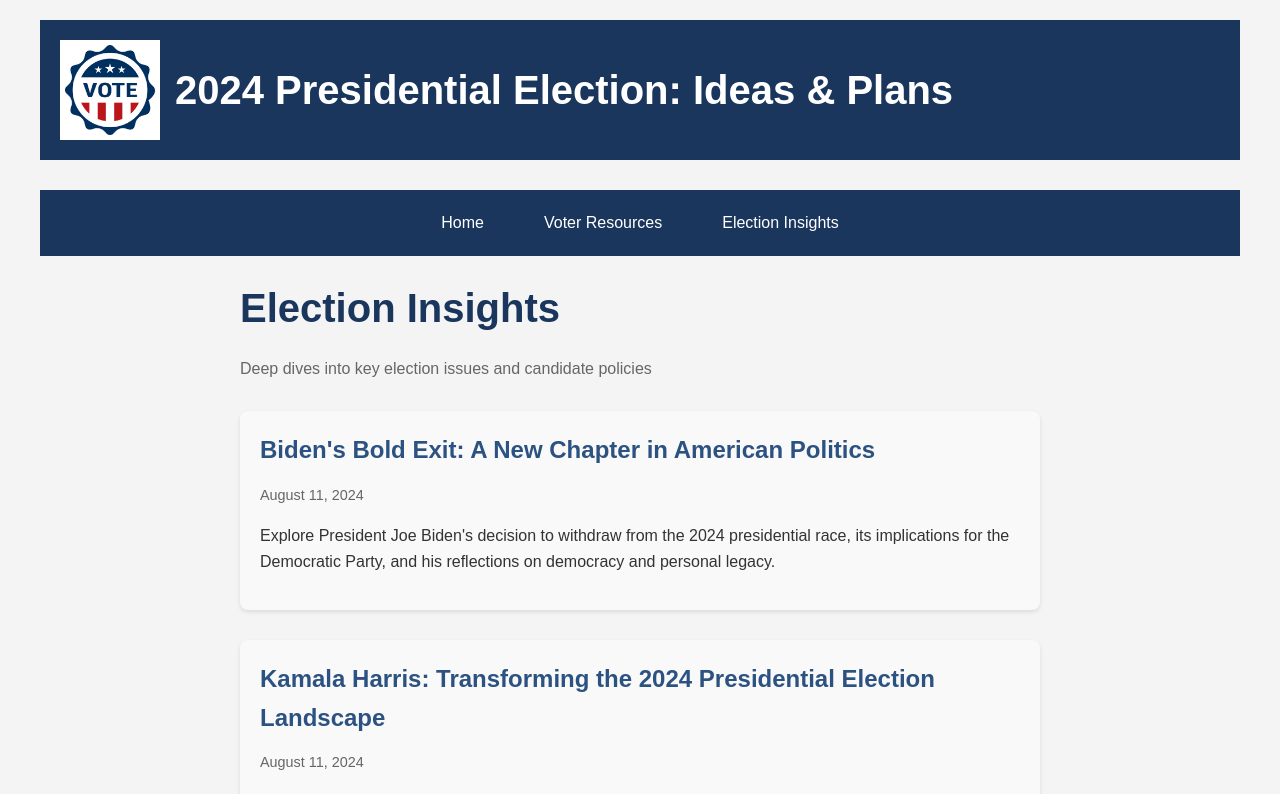
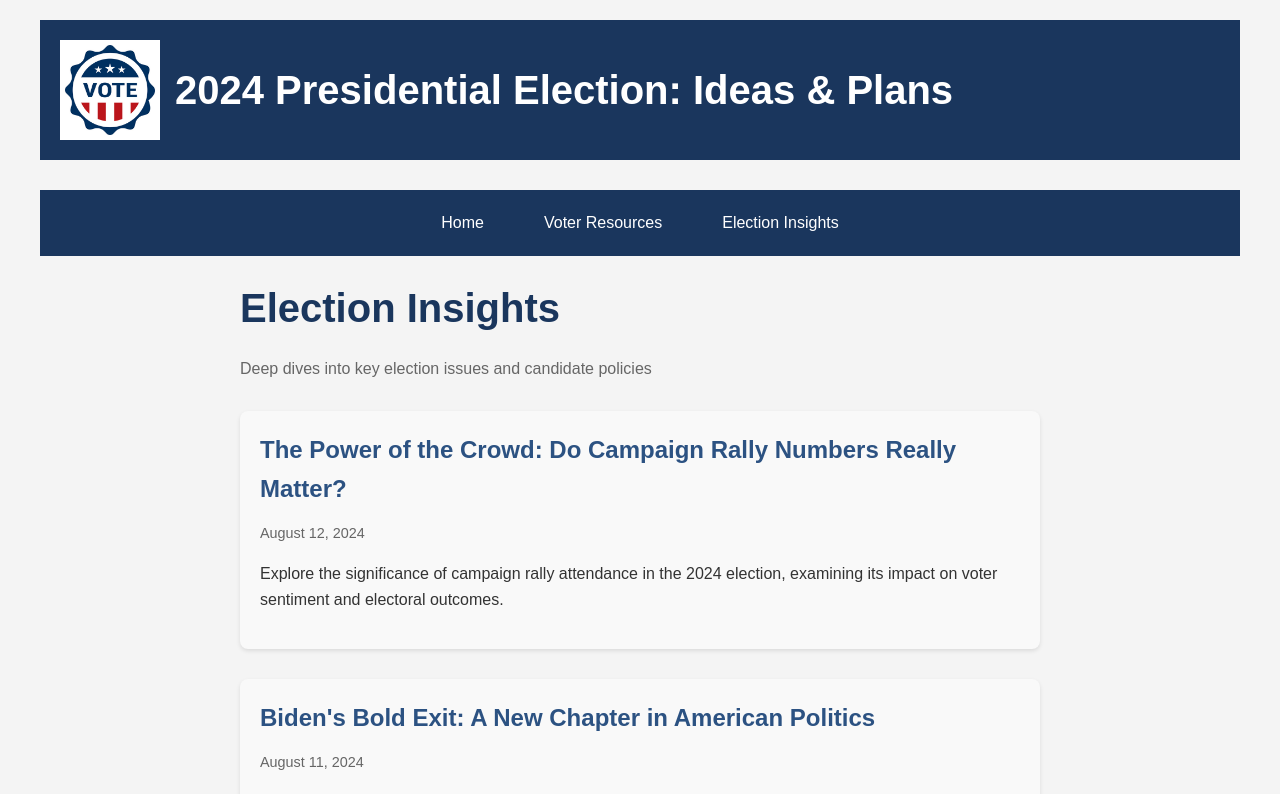
Before and after one commit to PaulMoreira/FactVerify, a React (Create React App) app: page /insights in a window 1280 px wide. Shown: the top 794 px of the page. Built offline with nearby package versions, Linux system fonts and the light colour scheme.

Commit message:
added a new article

```diff
--- a/src/articleData.js
+++ b/src/articleData.js
@@ -1,5 +1,58 @@
 // articleData.js
 export const articleData = [
+  {
+    id: "campaign-rally-numbers-2024",
+    date: "August 12, 2024",
+    headline: "The Power of the Crowd: Do Campaign Rally Numbers Really Matter?",
+    summary: "Explore the significance of campaign rally attendance in the 2024 election, examining its impact on voter sentiment and electoral outcomes.",
+    shareUrl: "https://vote2024info.vercel.app/insights/campaign-rally-numbers-2024",
+    content: `
+      <h1>The Power of the Crowd: Do Campaign Rally Numbers Really Matter?</h1>
+      <p>In the high-stakes arena of political campaigning, the energy and enthusiasm displayed at campaign rallies can sometimes feel electric—drawing thousands of supporters chanting slogans and waving banners. Yet, beneath the surface fervor lies a deeper question: do these crowds truly matter? As the 2024 election looms, the significance of rally attendance reveals nuances that go beyond sheer numbers.</p>
+
+      <h2>Rally Scenes: A Vivid Tapestry of Support</h2>
+      <p>Imagine a sea of red, white, and blue as supporters gather, faces lit by a fervent belief in their candidate. The air resonates with chants and cheers, capturing the essence of democracy in its most spirited form. One could think that such displays of enthusiasm translate directly into electoral success. But does crowd size genuinely correlate with political power? </p>
+
+      <p>Donald Trump, the former President and Republican nominee for the upcoming election, famously emphasized crowd sizes at rallies, asserting that they signify his widespread support. "I have the biggest crowds," he often boasted, framing attendance as a reflection of enthusiasm and electoral viability. During his 2016 campaign, Trump's rallies became a hallmark, often contrasting sharply with rival candidates like Hillary Clinton, whose rallies, while substantial, did not always draw similar numbers. </p>
+
+      <p>However, as political analysts point out, the narrative surrounding crowd sizes can be misleading. Elizabeth Warren's large crowds in 2019 did not translate into polling success, as Joe Biden maintained a consistent lead despite smaller gatherings. This raises the question: can we trust the spectacle of a crowd as a reliable indicator of electoral strength?</p>
+
+      <h2>Different Perspectives: The Rally Dilemma</h2>
+      <h3>Pro-Crowd Size Argument</h3>
+      <p>Supporters of the crowd size narrative argue that large gatherings indicate enthusiasm, providing a tangible measure of a candidate's appeal. A study by the <a rel="noopener noreferrer" target="_blank" href="https://www.aei.org/politics-and-public-opinion/study-political-rallies-have-significant-and-long-term-effects/">American Enterprise Institute</a> highlighted that each additional protester at Tea Party rallies in 2009 could translate into 7-14 more votes for the GOP in the 2010 midterms. This suggests that rallies can indeed influence voting behavior and policymaking.</p>
+
+      <h3>Skeptical View</h3>
+      <p>Conversely, skeptics argue that crowd sizes are not always indicative of actual voter support. Polls, they contend, offer a more accurate reflection of electoral outcomes. For instance, during the 2020 Democratic primaries, while Warren attracted large crowds, Biden's consistent lead in polling signaled a different story. As political scientist Chris Jackson notes, "Crowds can be affected by many factors — location, timing, and even the weather. Not all attendees are committed voters."</p>
+
+      <h2>Historical Context: A Tradition of Influence</h2>
+      <p>The tradition of political rallies stretches back to the early 20th century, serving as critical platforms for candidates to connect with voters. Over the years, the significance of these crowds has evolved, especially with the rise of television and social media, which have changed the dynamics of public perception. Today, candidates like Kamala Harris and Tim Walz are drawing large crowds, continuing the legacy of political mobilization. Harris's events have been marked by diversity and enthusiastic participation, showcasing a shift in momentum as she competes against Trump.</p>
+
+      <h2>Anecdotes: Human Connections at Rallies</h2>
+      <p>During his presidency, Trump often fixated on crowd sizes, famously claiming that his inauguration attracted "the largest audience ever." This fixation highlights an emotional connection candidates seek to foster at rallies; they are not just about numbers but about the stories and experiences shared within that space. Harris's rallies, for instance, feature personal anecdotes from attendees, creating a tapestry of human interest that reinforces her campaign narrative.</p>
+
+      <h2>Did You Know?</h2>
+      <ul>
+        <li>Despite the belief that large crowds equate to support, historical patterns show that candidates with smaller crowds, such as Mitt Romney in 2012, can still secure primary wins.</li>
+        <li>Factors unrelated to candidate support, like location and event timing, can heavily influence crowd attendance, indicating that not all attendees are committed voters.</li>
+      </ul>
+
+      <h2>Implications for the Future</h2>
+      <p>As political campaigns increasingly utilize digital platforms, the role of in-person rallies may decline. However, for candidates like Trump and Harris, these rallies will likely remain vital for grassroots mobilization and media coverage, impacting their strategies leading into the 2024 elections. The challenge remains: how to balance the spectacle of a crowd with the reality of voter sentiment.</p>
+
+      <h2>Conclusion</h2>
+      <p>In the end, while rally sizes can be exhilarating and visually compelling, they do not tell the whole story. As the political landscape evolves, candidates must navigate the delicate balance between spectacle and substance, understanding that the true measure of support lies not just in numbers but in the enduring connection with voters. The question remains: as we move into a new electoral era, will the spectacle of the crowd hold its weight in political discourse, or will it become just another fleeting image in the grand theater of American politics?</p>
+
+      <h2>Sources and Further Reading</h2>
+      <ol>
+        <li><a rel="noopener noreferrer" target="_blank" href="https://www.aei.org/politics-and-public-opinion/study-political-rallies-have-significant-and-long-term-effects/">American Enterprise Institute</a> - Discusses the impact of rally attendance on voting behavior.</li>
+        <li><a rel="noopener noreferrer" target="_blank" href="https://fivethirtyeight.com/features/dont-let-crowd-sizes-mislead-you/">FiveThirtyEight</a> - Analyzes the correlation between crowd sizes and polling data in recent elections.</li>
+        <li><a rel="noopener noreferrer" target="_blank" href="https://www.nytimes.com/2024/08/04/us/politics/trump-harris-campaign-crowds.html">The New York Times</a> - Covers current campaign strategies and crowd dynamics involving key candidates.</li>
+        <li><a rel="noopener noreferrer" target="_blank" href="https://www.cnn.com/2020/10/27/politics/donald-trump-crowds-rallies/index.html">CNN Politics</a> - Explores Trump's focus on crowd sizes during his presidency.</li>
+      </ol>
+    `,
+    ogImage: "https://example.com/images/campaign-rally-crowds.jpg",
+    ogDescription: "Examining the significance of campaign rally attendance in the 2024 election and its impact on voter sentiment and electoral outcomes."
+  },
   {
     id: "biden-exit-2024-race",
     date: "August 11, 2024",
```
